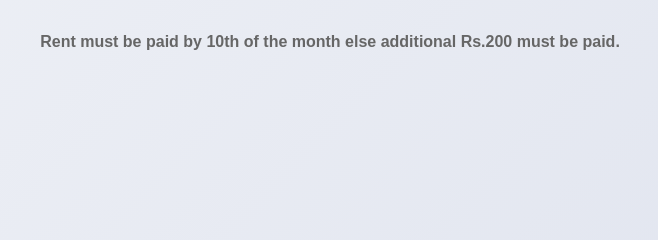
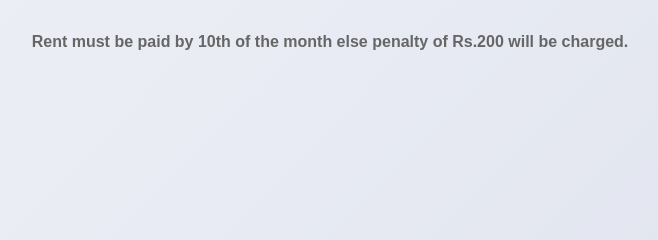
Before and after one commit to Pranshuxyadav/RAO-appartment-RMS, a Flask app: template templates/room_data.html in a window 1280 px wide. Shown: the part 419-659 px from the top of the page, without its empty margins (310-968 px from the left). Run offline with Flask 3, Linux system fonts and the light colour scheme; the template is opened without the code that fills it, so the values that code supplies are empty.

Commit message:
Update room_data.html

```diff
--- a/templates/room_data.html
+++ b/templates/room_data.html
@@ -35,7 +35,7 @@
     {% else %}
         <p>No data found for Room No. {{ room_no }}.</p>
     {% endif %}
-    <h2>Rent must be paid by 10th of the month else additional Rs.200 must be paid.</h2>
+    <h2>Rent must be paid by 10th of the month else penalty of Rs.200 will be charged.</h2>
 
     <!-- Add the script at the bottom before the closing body tag -->
     <script>
```
